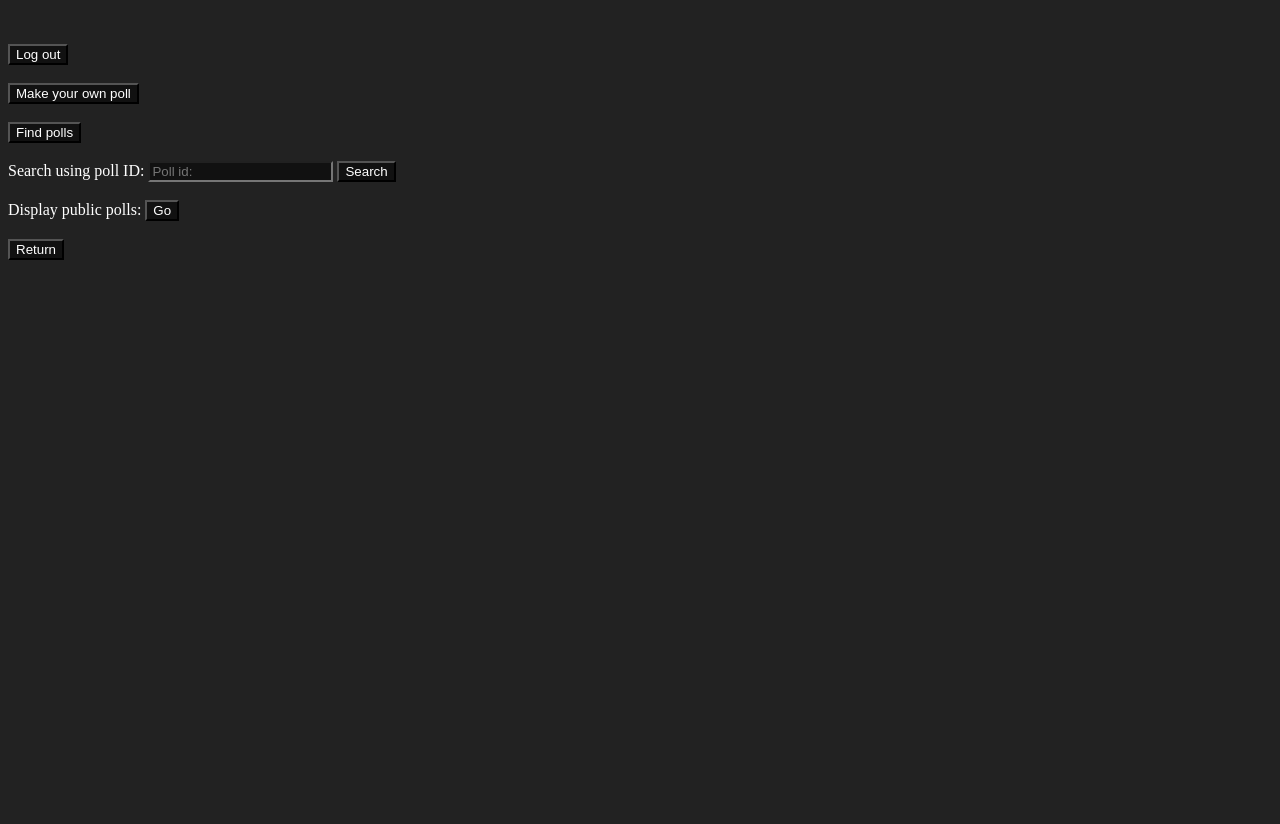
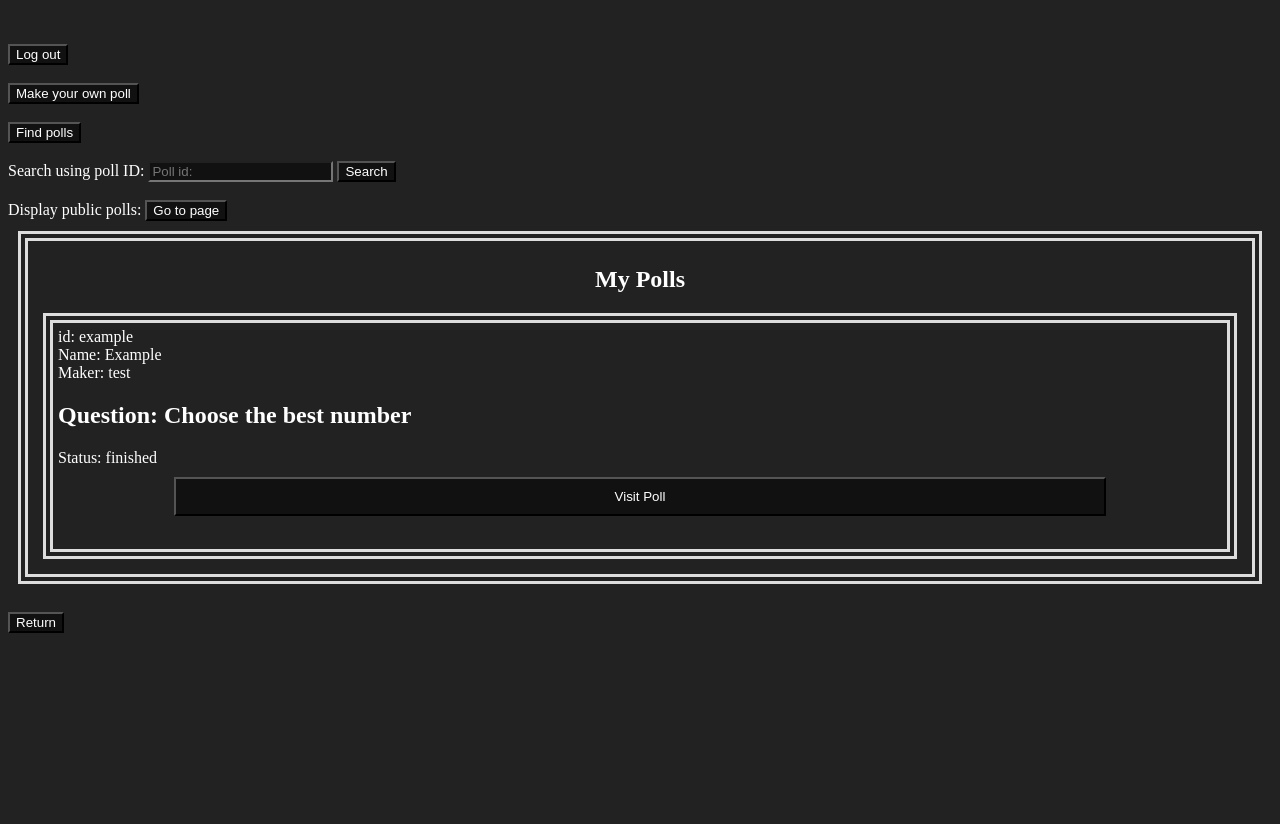
Before and after one commit to natcrab/ia-sourcecode, a Flask app: page /main/searchpoll/ in a window 1280 px wide. Shown: the top 824 px of the page. Run offline with Flask 3, Linux system fonts and the light colour scheme; a user stored in the database is signed in.

Commit message:
Update searchpoll.html

```diff
--- a/templates/searchpoll.html
+++ b/templates/searchpoll.html
@@ -7,6 +7,36 @@
     <br>
     <br>
     Display public polls:
-    <button id = "pollNameButton" name = "pollNameButton" type = "submit">Go</button>
+    <button id = "pollNameButton" name = "pollNameButton" type = "submit">Go to page</button>
+
+{% if toDisplay|length > 0 %}
+<br>
+<div class = "division">
+<h2 class = "center"> My Polls </h2>
+{% for i in range(toDisplay|length) %}
+<div id = "displaySearch{{i+1}}" class = "division">
+id: {{toDisplay[i][0]}}
+<br>
+Name: {{toDisplay[i][2]}}
+<br>
+Maker: {{toDisplay[i][1]}}
+<br>
+<h2>Question: {{toDisplay[i][4]}}</h2>
+<input id = "visitPollId{{i+1}}" name = "visitPollId{{i+1}}" type = "text" value = "{{toDisplay[i][0]}}" hidden>
+Status:
+{% if toDisplay[i][15] %}
+ongoing
+{% else %}
+finished
+{% endif %}
+<br>
+<button id = "visitPoll{{i+1}}" name = "visitPoll{{i+1}}" type = "submit" class = "menubutton">Visit Poll</button>
+<br>
+<br>
+</div>
+{% endfor %}
+</div>
+{% endif %}
+<input id = "numDisplay" name = "numDisplay" type = "number" value = {{toDisplay|length}} hidden>
 </form>
 {%endblock%}
```
